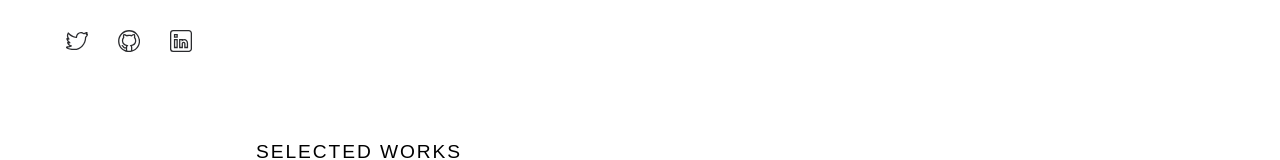
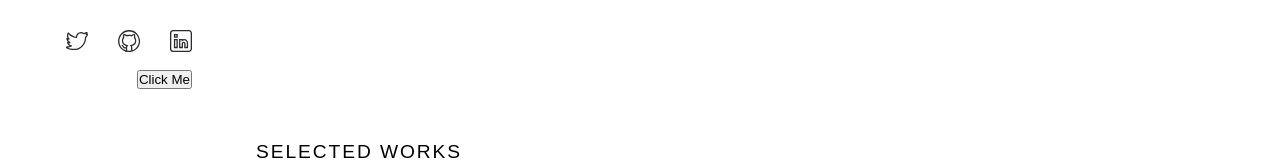
Before and after one commit to yirano/portfolio, a React (Create React App) app: page / in a window 1280 px wide. Shown: the part 249-409 px from the top of the page. Built offline with nearby package versions, Linux system fonts and the light colour scheme; a web font is replaced by a local one.

Commit message:
Add contact button in header

```diff
--- a/src/components/Header/Header.jsx
+++ b/src/components/Header/Header.jsx
@@ -2,13 +2,15 @@ import React, { Component } from 'react';
 import Github from '../../images/SVG/github.svg';
 import LinkedIn from '../../images/SVG/linkedin.svg';
 import Twitter from '../../images/SVG/twitter.svg';
+import Contact from '../Contact/Contact';
 import './Header.css';
 
 export class Header extends Component {
 	constructor() {
 		super();
 		this.state = {
-			menuActive: false
+			menuActive: false,
+			contactActive: false
 		};
 	}
 
@@ -18,14 +20,16 @@ export class Header extends Component {
 		});
 	};
 
-	handleNavScroll = () => {
+	handleClick = () => {
 		this.setState((prevState) => {
-			return (prevState.menuActive = !prevState.menuActive);
+			return (prevState.contactActive = !prevState.contactActive);
 		});
 	};
 
 	render() {
 		return (
+			<div className="testBody">
+				{this.state.contactActive ? <Contact /> : null}
 				<header>
 					<h3>y.</h3>
 					<button onClick={this.menuActive} className="hamburgerMenu">
@@ -58,13 +62,19 @@ export class Header extends Component {
 								</a>
 							</li>
 							<li>
-							<a href="https://www.linkedin.com/in/yt-arellano" target="_blank" rel="noopener noreferrer">
+								<a
+									href="https://www.linkedin.com/in/yt-arellano"
+									target="_blank"
+									rel="noopener noreferrer"
+								>
 									<img src={LinkedIn} width="22px" alt="social media icon" />
 								</a>
 							</li>
 						</ul>
 					</nav>
+					<button onClick={this.handleClick}>Click Me</button>
 				</header>
+			</div>
 		);
 	}
 }
--- a/src/components/Projects/Projects.css
+++ b/src/components/Projects/Projects.css
@@ -98,6 +98,12 @@
 	margin-left: -5px;
 }
 
+@media only screen and (min-width: 1441px) {
+	.projectDesc {
+		font-size: 1em;
+	}
+}
+
 @media only screen and (max-width: 1024px) {
 	.projectCardText {
 		padding: 15px 20px;
```
Also changed, not shown: src/App.js (+8 -5 lines). Lines whose indentation alone changed are shown as unchanged.
